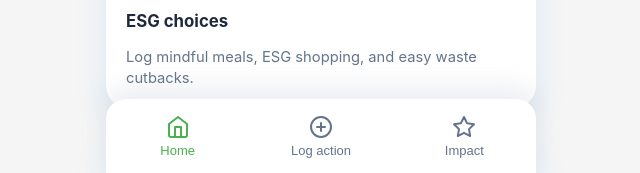
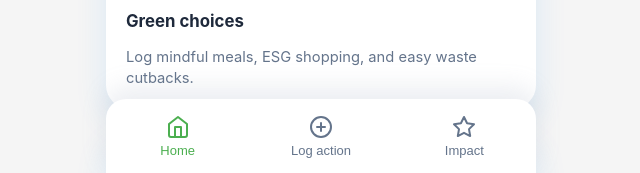
Before and after one commit to lllzok/Tourism-ESG, a plain HTML site: page index.html in a window 1280 px wide. Shown: the part 614-787 px from the top of the page, 319-959 px from the left. Drawn offline with Linux system fonts and the light colour scheme; a web font is replaced by a local one.

Commit message:
change files

```diff
--- a/index.html
+++ b/index.html
@@ -41,7 +41,7 @@
       <div class="action-categories">
         <article class="category-card" data-target="log" data-category="consumption">
           <div class="category-visual consumption"></div>
-          <h2>ESG choices</h2>
+          <h2>Green choices</h2>
           <p>Log mindful meals, ESG shopping, and easy waste cutbacks.</p>
         </article>
         <article class="category-card" data-target="log" data-category="recycling">
```
